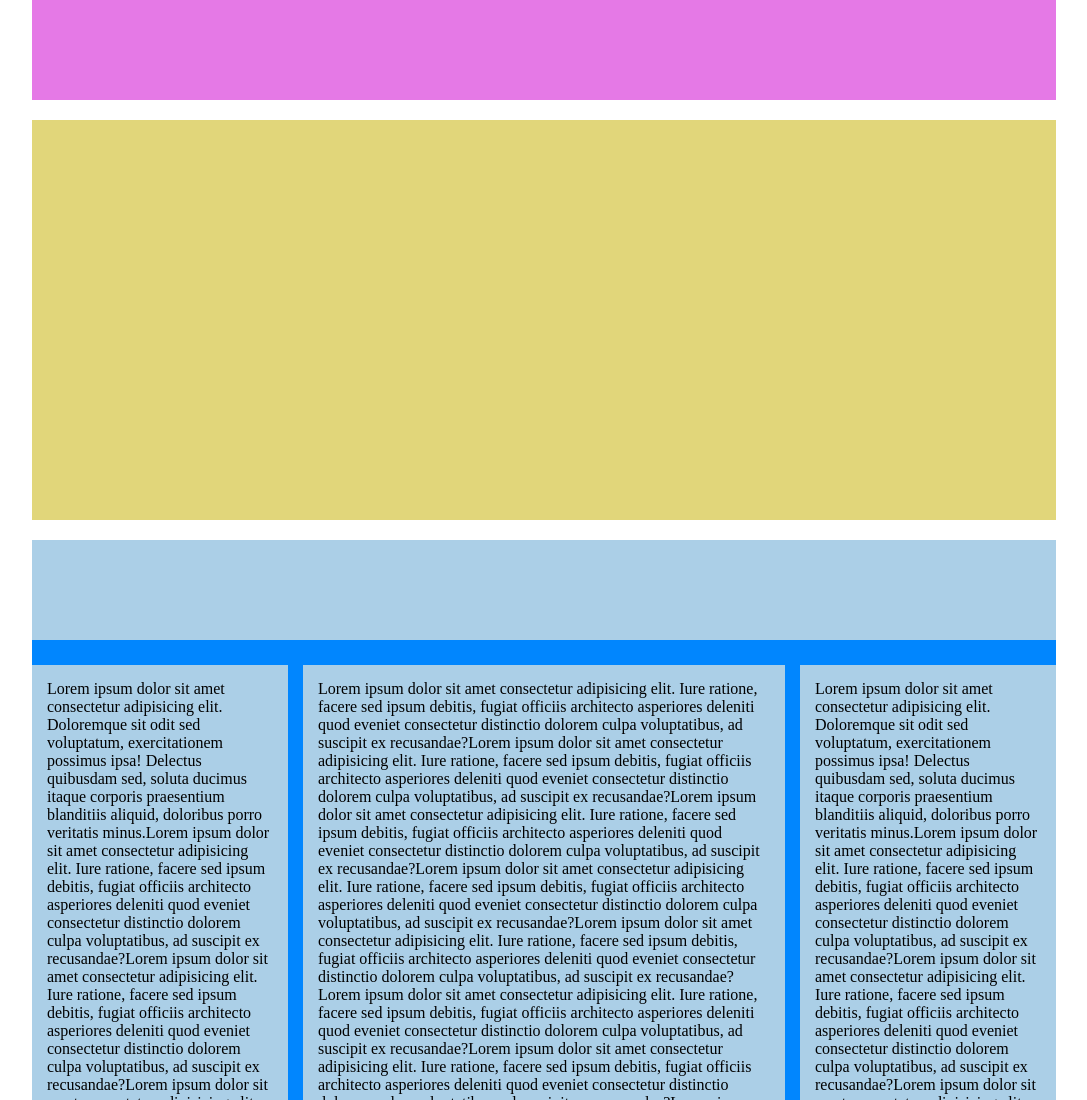
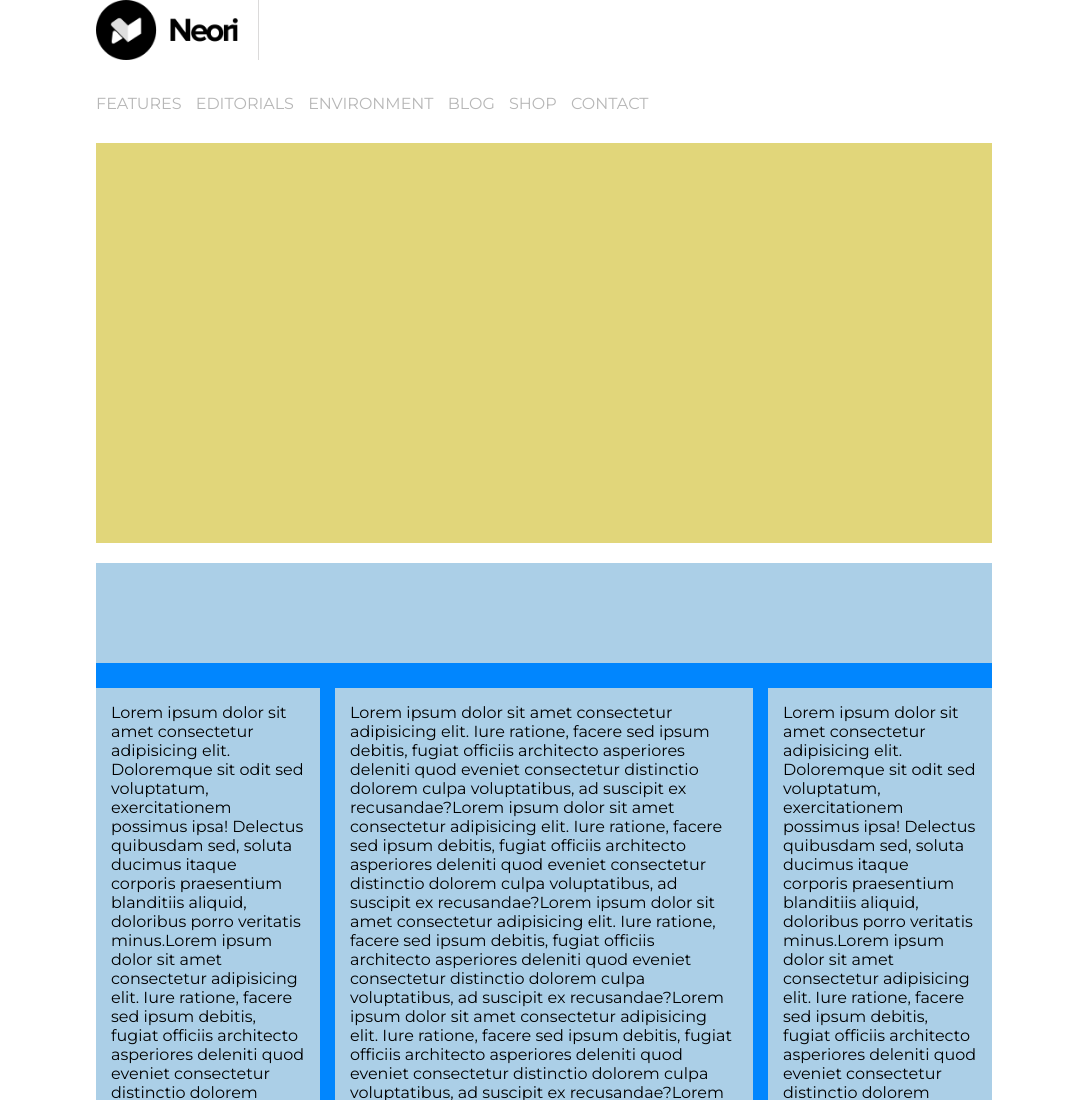
Before and after one commit to AlbertoZanola96/htmlcss-wp, a plain HTML site: page index.html in a window 1280 px wide. Shown: the top 1100 px of the page, without its empty margins (96-1183 px from the left). Drawn offline with Linux system fonts and the light colour scheme.

Commit message:
Completamento header

```diff
--- a/css/style.css
+++ b/css/style.css
@@ -6,7 +6,7 @@
 
  /* common */
 #container {
-    width: 80%;
+    width: 70%;
     margin: 0 auto;
 }
 
@@ -15,13 +15,34 @@
     display: table;
     clear: both;
 }
+
+body {
+    font-family: 'Montserrat', sans-serif;
+}
  /* / common */
 
 /* header  */
- header {
-     width: 100%;
-     height: 100px;
-     background-color: #E579E6;
+ #logo img {
+     height: 60px;
+     padding-right: 20px;
+     border-right: 1px solid #dbdada;
+ }
+
+ nav {
+     margin: 30px 0;
+ }
+
+ ul li {
+    display: inline;
+    text-transform: none;
+    text-transform: uppercase;
+ }
+
+ ul li a {
+    display: inline;
+    color: #B7B7B7;
+    text-decoration: none;
+    padding-right: 10px;
  }
  /* / header */
 
--- a/index.html
+++ b/index.html
@@ -4,6 +4,10 @@
     <meta charset="UTF-8">
     <meta http-equiv="X-UA-Compatible" content="IE=edge">
     <meta name="viewport" content="width=device-width, initial-scale=1.0">
+    <!-- inserimento font -->
+    <link rel="preconnect" href="https://fonts.gstatic.com">
+    <link href="https://fonts.googleapis.com/css2?family=Montserrat:ital,wght@0,100;0,200;0,300;0,400;0,500;0,600;0,700;0,800;0,900;1,100;1,200;1,300;1,400;1,500;1,600;1,700;1,800;1,900&display=swap" rel="stylesheet">
+    <!-- fine inserimento font -->
     <link rel="stylesheet" href="css/style.css">
     <title>Wordpress</title>
 </head>
@@ -11,7 +15,21 @@
     <div id="container">
 
         <!-- inizio header  -->
-        <header></header>
+        <header>
+            <div id="logo">
+                <img src="img/logo.png" alt="logo neori">
+            </div>
+            <nav>
+                <ul>
+                    <li><a href="#">Features</a></li>
+                    <li><a href="#">Editorials</a></li>
+                    <li><a href="#">Environment</a></li>
+                    <li><a href="#">Blog</a></li>
+                    <li><a href="#">Shop</a></li>
+                    <li><a href="#">Contact</a></li>
+                </ul>
+            </nav>
+        </header>
         <!-- / inizio header  -->
 
         <!-- inizio main  -->
```
